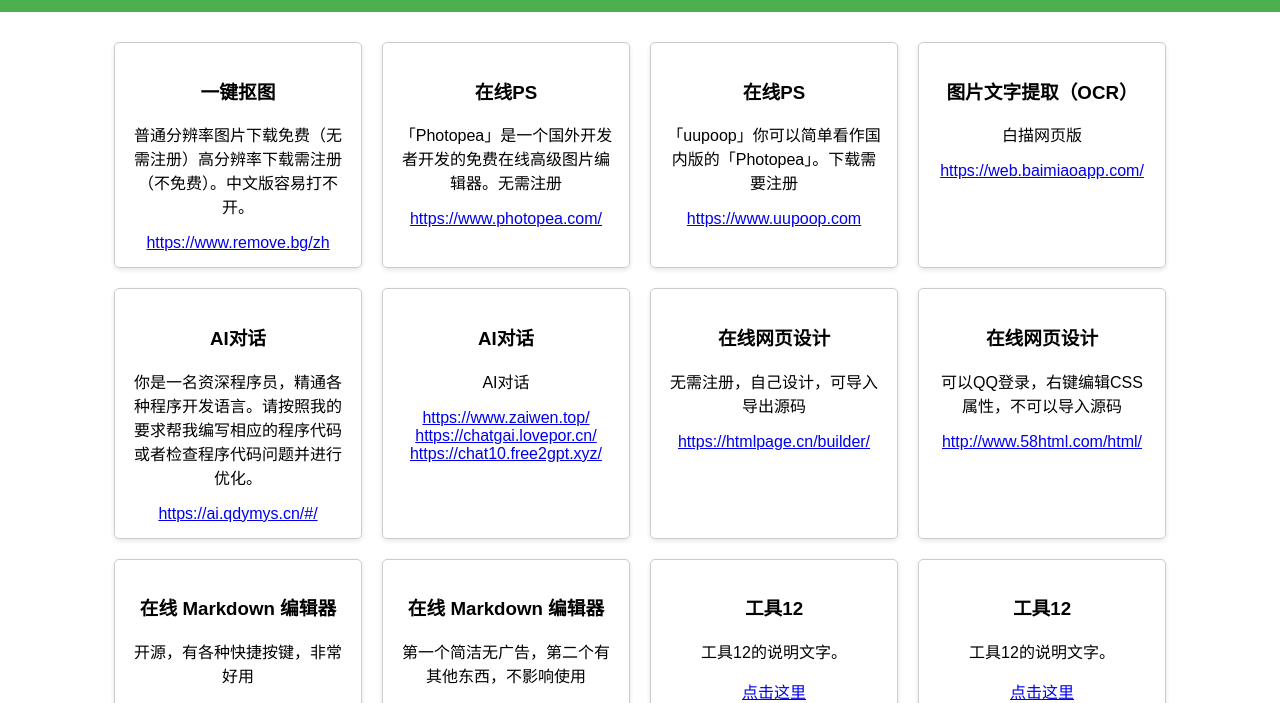
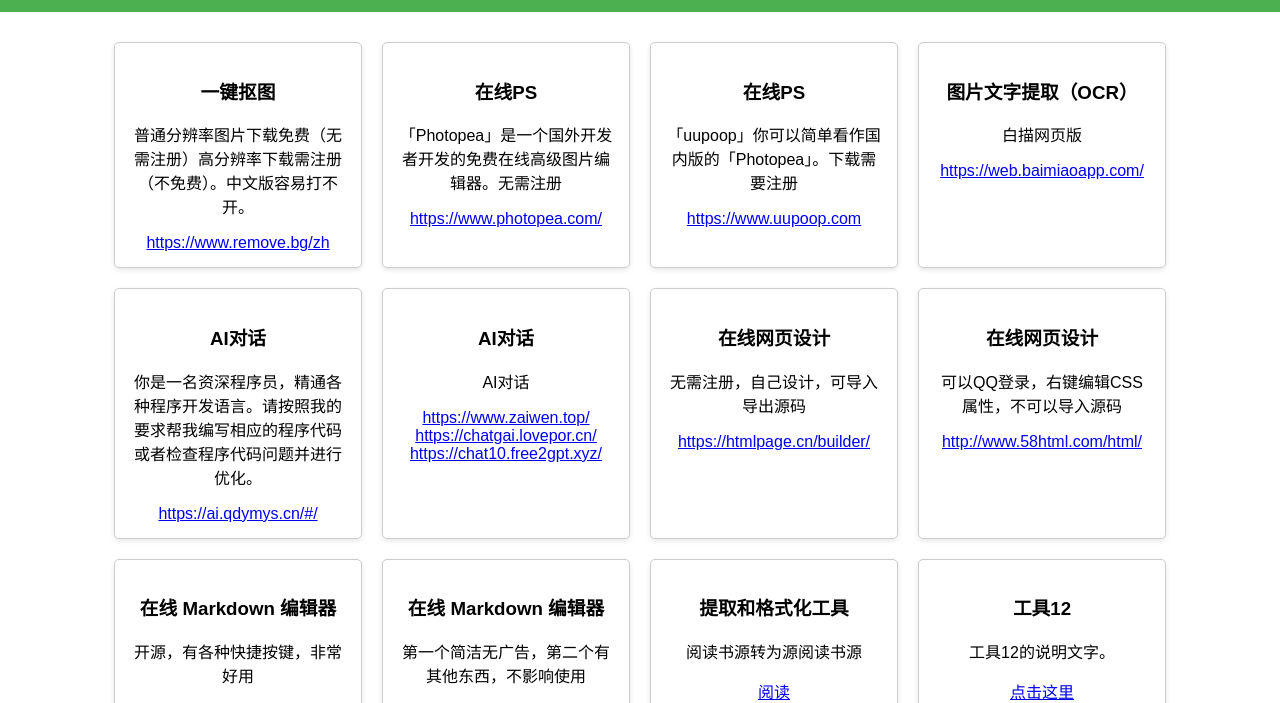
Before and after one commit to hintryer/hintryer.github.io-defalut, a plain HTML site: page index.html in a window 1280 px wide. Shown: the part 97-800 px from the top of the page. Drawn offline with Linux system fonts and the light colour scheme.

Commit message:
Update index.html

```diff
--- a/index.html
+++ b/index.html
@@ -115,9 +115,9 @@
 <a target="_blank" href="https://www.jyshare.com/front-end/712/">https://www.jyshare.com/front-end/712/</a>
 <a target="_blank" href="https://www.lddgo.net/string/markdown-editor">https://www.lddgo.net/string/markdown-editor</a></div>
 <div class="tool">
-<h3>工具12</h3>
-<p>工具12的说明文字。</p>
-<a target="_blank" href="#">点击这里</a>
+<h3>提取和格式化工具</h3>
+<p>阅读书源转为源阅读书源</p>
+<a target="_blank" href="./yuedu/">阅读</a>
 </div>
 <div class="tool">
 <h3>工具12</h3>
@@ -139,4 +139,5 @@
 
 
 
+
 </body></html>
```
